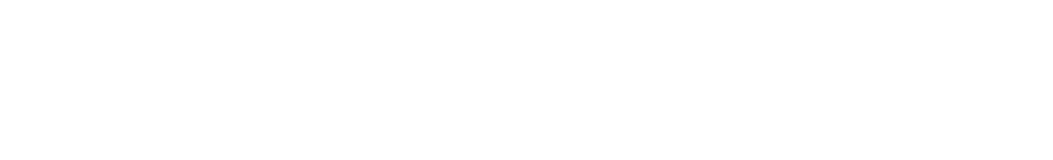
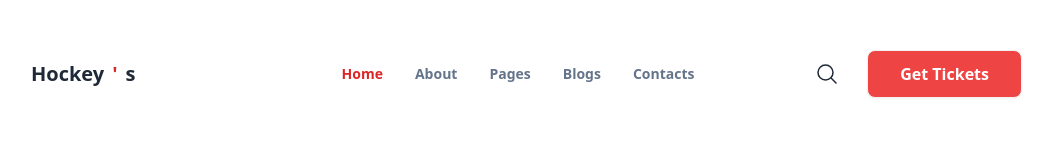
Before and after one commit to Tanjidshafin/Hockey_web, a website: page index.html in a window 1280 px wide. Shown: the whole page, without its empty margins (122-1175 px from the left). Drawn offline with nearby package versions, Linux system fonts and the light colour scheme.

Commit message:
navbar completed

```diff
--- a/index.html
+++ b/index.html
@@ -1,12 +1,75 @@
 <!DOCTYPE html>
 <html lang="en">
+
 <head>
     <meta charset="UTF-8">
     <meta name="viewport" content="width=device-width, initial-scale=1.0">
     <title>Document</title>
     <script src="https://cdn.tailwindcss.com"></script>
+    <link href="https://cdn.jsdelivr.net/npm/daisyui@4.12.10/dist/full.min.css" rel="stylesheet" type="text/css" />
 </head>
-<body>
 
+<body class="lg:max-w-screen-2xl lg:mx-auto">
+    <div class="mx-2 lg:mx-32 lg:my-10">
+        <section>
+            <div class="navbar bg-base-100">
+                <div class="navbar-start">
+                    <div class="dropdown">
+                        <div tabindex="0" role="button" class="btn btn-ghost lg:hidden">
+                            <svg xmlns="http://www.w3.org/2000/svg" class="h-5 w-5" fill="none" viewBox="0 0 24 24"
+                                stroke="currentColor">
+                                <path stroke-linecap="round" stroke-linejoin="round" stroke-width="2"
+                                    d="M4 6h16M4 12h8m-8 6h16" />
+                            </svg>
+                        </div>
+                        <ul tabindex="0"
+                            class="text-slate-500 font-semibold menu menu-sm dropdown-content bg-base-100 rounded-box z-[1] mt-3 w-52 p-2 shadow">
+                            <li class="text-red-600"><a>Home</a></li>
+                            <li><a>About</a></li>
+                            <li><a>Pages</a></li>
+                            <li><a>Blogs</a></li>
+                            <li><a>Contacts</a></li>
+                        </ul>
+                    </div>
+                    <a class="btn btn-ghost text-xl">Hockey<span class="text-red-600">'</span>s</a>
+                </div>
+                <div class="navbar-center hidden lg:flex">
+                    <ul class="menu menu-horizontal px-1 text-slate-500 font-semibold">
+                        <li class="text-red-600"><a>Home</a></li>
+                        <li><a>About</a></li>
+                        <li><a>Pages</a></li>
+                        <li><a>Blogs</a></li>
+                        <li><a>Contacts</a></li>
+                    </ul>
+                </div>
+
+                <div class="navbar-end">
+                    <a class="pr-4 lg:pr-7 cursor-pointer"><svg xmlns="http://www.w3.org/2000/svg" fill="none"
+                            viewBox="0 0 24 24" stroke-width="1.5" stroke="currentColor" class="size-6">
+                            <path stroke-linecap="round" stroke-linejoin="round"
+                                d="m21 21-5.197-5.197m0 0A7.5 7.5 0 1 0 5.196 5.196a7.5 7.5 0 0 0 10.607 10.607Z" />
+                        </svg>
+                    </a>
+
+                    <button class="btn lg:px-8 text-base text-white font-semibold bg-red-500"
+                        onclick="my_modal_5.showModal()">Get Tickets</button>
+                    <dialog id="my_modal_5" class="modal modal-bottom sm:modal-middle">
+                        <div class="modal-box">
+                            <h3 class="text-lg font-bold">Hello User</h3>
+                            <p class="py-4">This is Shafin. Press Close to return on the web page</p>
+                            <div class="modal-action">
+                                <form method="dialog">
+                                    <!-- if there is a button in form, it will close the modal -->
+                                    <button class="btn">Close</button>
+                                </form>
+                            </div>
+                        </div>
+                    </dialog>
+
+                </div>
+            </div>
+        </section>
+    </div>
 </body>
+
 </html>
--- a/package.json
+++ b/package.json
@@ -1,5 +1,6 @@
 {
   "devDependencies": {
+    "daisyui": "^4.12.10",
     "tailwindcss": "^3.4.7"
   }
 }
```
Also changed, not shown: 1 other file.
